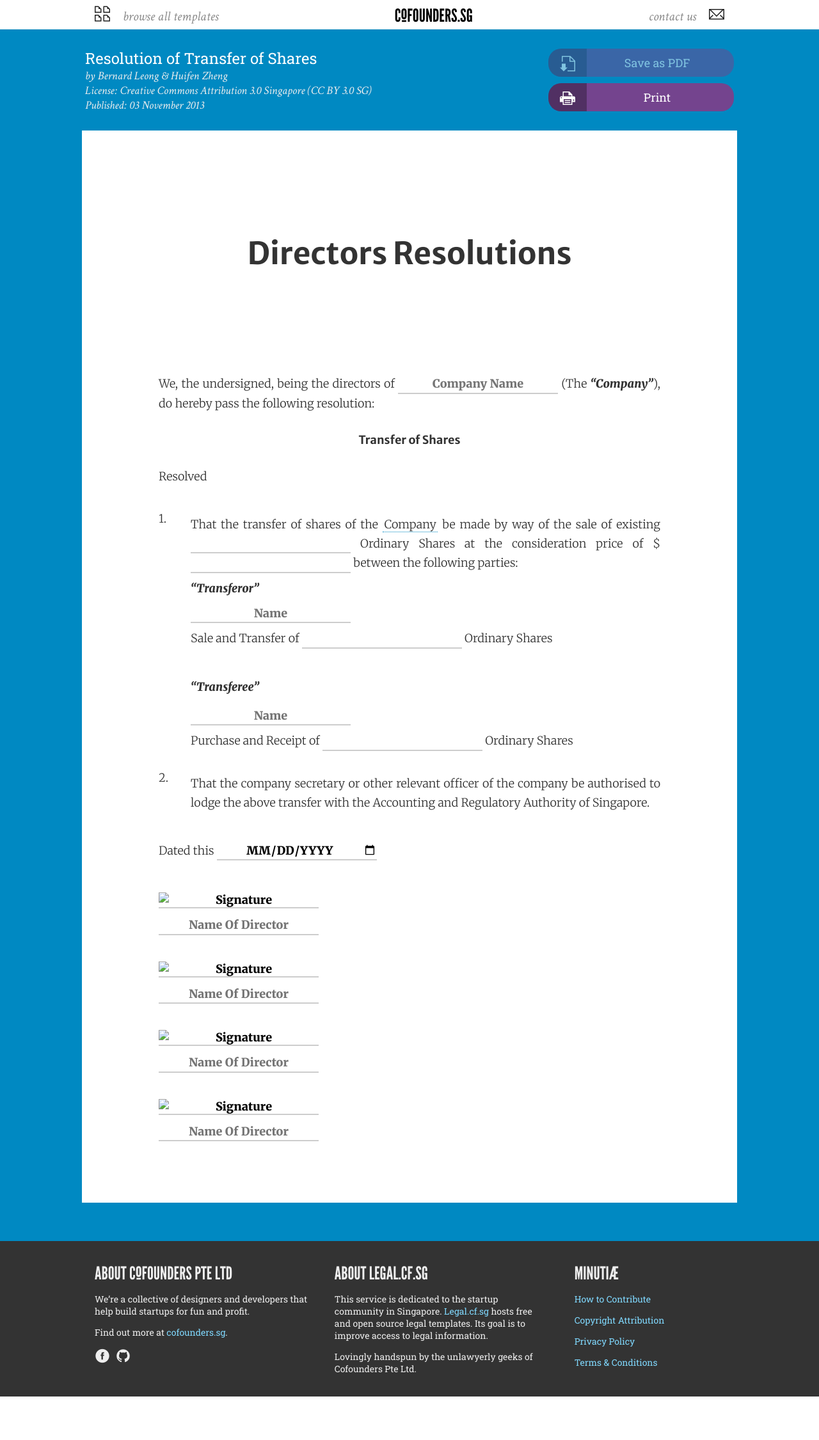
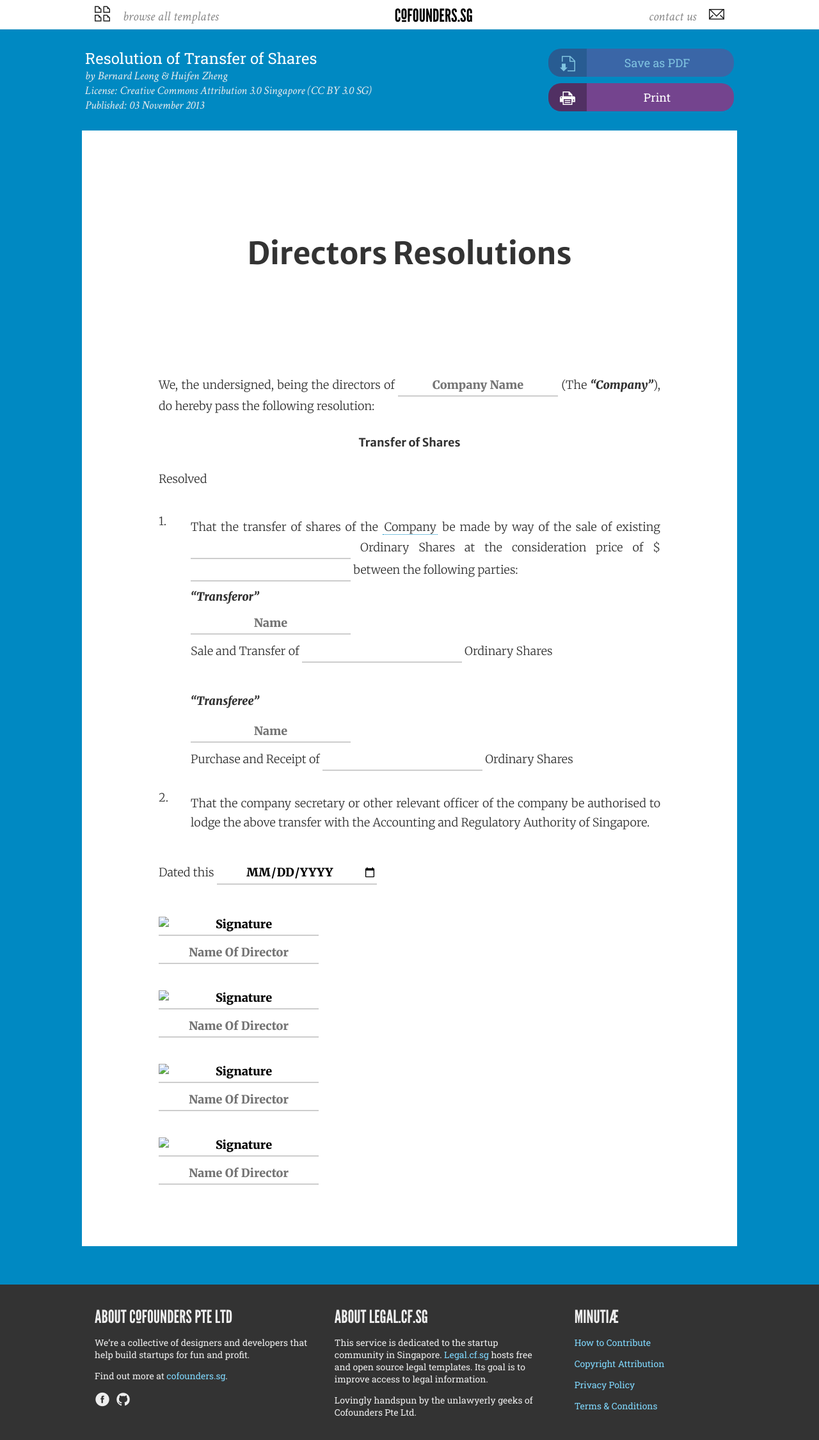
Before and after one commit to cofounders/legal, a Jekyll site: the page built from _posts/2013-11-03-resolution_of_transfer_of_shares.html, in a window 1280 px wide. Shown: the whole page at 64% size. Built offline with Jekyll 4.4.1, drawn with Linux system fonts in a browser that asks for light colours; some web fonts are replaced; before the commit the page ends 2183 px from its top, so only the background shows below that.

Commit message:
Prevent numbers clipping on input fields

```diff
--- a/styles/layouts/document.css
+++ b/styles/layouts/document.css
@@ -262,7 +262,7 @@
   font-size: 18px;
   font-weight: 900;
   width: 250px;
-  height: 30px;
+  height: auto;
   padding: 5px 0;
   margin: 0;
   background-color: transparent;
```
